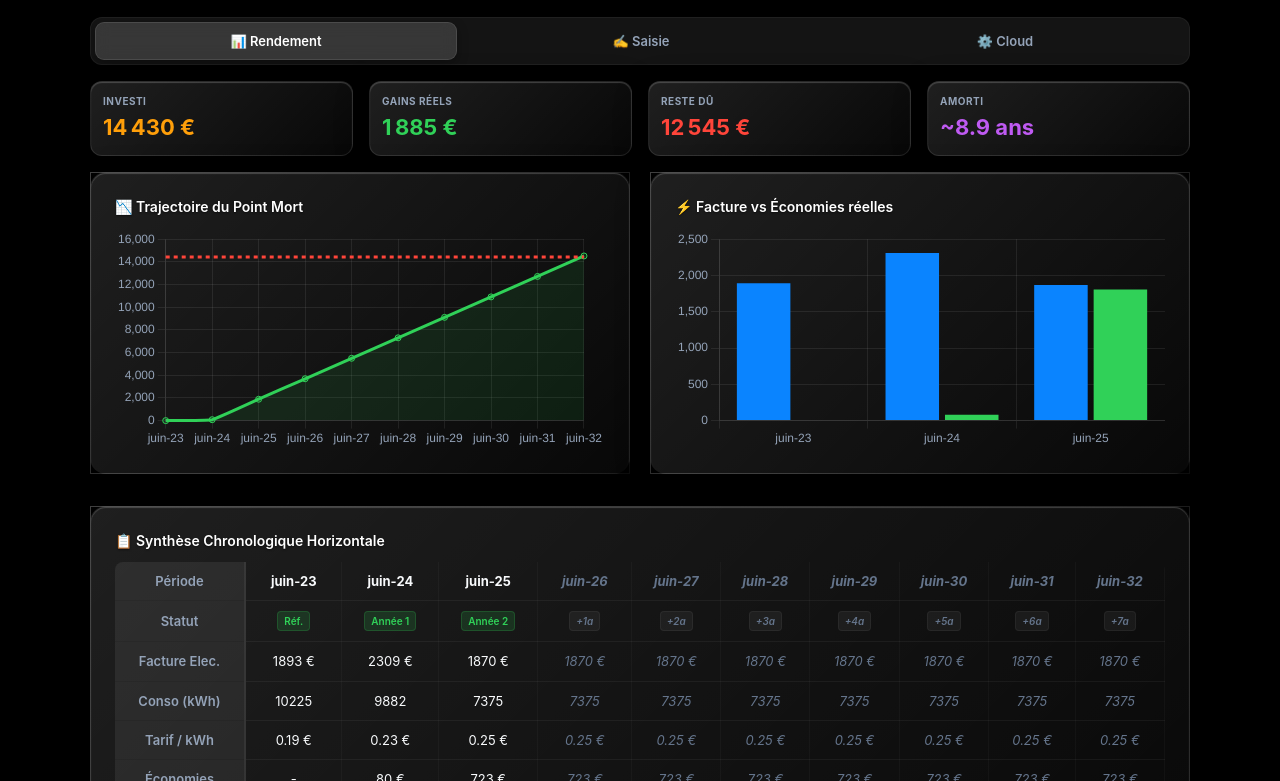
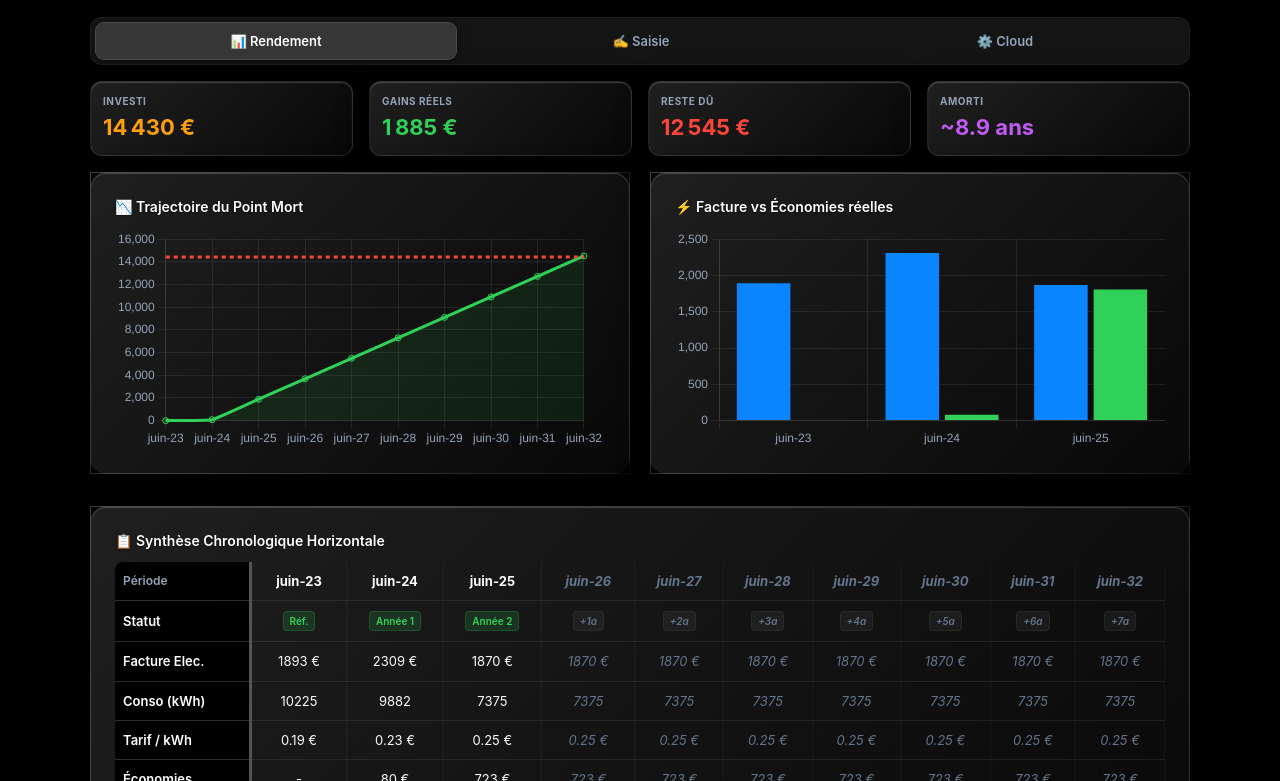
Before and after one commit to k2m6ywdgrf-commits/Rentabilit-Solaire-, a plain HTML site: page index.html in a window 1280 px wide. Shown: the part 78-859 px from the top of the page. Drawn offline with nearby package versions, Linux system fonts and the light colour scheme.

Commit message:
Update index.html

```diff
--- a/index.html
+++ b/index.html
@@ -3,8 +3,7 @@
 <head>
     <meta charset="UTF-8">
     <meta name="viewport" content="width=device-width, initial-scale=1.0">
-    <title>Suivi Solaire - Liquid Glass Transposed</title>
-    <!-- Chart.js pour les graphiques -->
+    <title>Suivi Solaire - Liquid Glass Transposed Fixed</title>
     <script src="https://cdn.jsdelivr.net/npm/chart.js"></script>
     <style>
         :root {
@@ -78,47 +77,56 @@
         .kpi-label { font-size: 10px; color: var(--text-muted); font-weight: 700; text-transform: uppercase; letter-spacing: 0.5px; }
         .kpi-value { font-size: 16px; font-weight: 700; margin-top: 4px; }
 
-        /* --- NOUVEAU DESIGN DE TABLEAU INVERSÉ (SCROLL HORIZONTAL FLUIDE) --- */
+        /* --- TABLEAU INVERSÉ ENTIÈREMENT CORRIGÉ (PREMIÈRE COLONNE OPAQUE) --- */
         .table-container {
             width: 100%;
-            overflow-x: auto; /* Permet le glissement horizontal sur l'iPhone */
+            overflow-x: auto;
             -webkit-overflow-scrolling: touch;
             border-radius: 8px;
         }
 
         table.transposed-table {
-            width: max-content; /* Force le tableau à s'étendre en largeur plutôt qu'à se tasser */
+            width: max-content;
             min-width: 100%;
             border-collapse: collapse;
             font-size: 13px;
         }
 
-        /* La première colonne (les titres des lignes) reste fixe ou bien visible */
+        /* Première colonne STRICTEMENT OPAQUE pour éviter l'effet translucide superposé */
         table.transposed-table td.row-header {
-            background: rgba(255, 255, 255, 0.07);
-            color: var(--text-muted);
+            background-color: #000000 !important; /* Noir pur opaque égal au fond de l'iPhone */
+            color: #ffffff;
             font-weight: 600;
             position: sticky;
             left: 0;
-            z-index: 2;
-            width: 130px;
-            min-width: 130px;
-            border-right: 2px solid rgba(255,255,255,0.12);
+            z-index: 10; /* Priorité d'affichage au-dessus des autres cellules */
+            width: 135px;
+            min-width: 135px;
+            border-right: 3px solid rgba(255, 255, 255, 0.25); /* Bordure plus prononcée pour séparer */
+            text-align: left;
+            padding-left: 8px;
         }
 
         table.transposed-table td, table.transposed-table th {
             padding: 10px 14px;
-            border-bottom: 1px solid rgba(255, 255, 255, 0.05);
-            border-right: 1px solid rgba(255, 255, 255, 0.03);
+            border-bottom: 1px solid rgba(255, 255, 255, 0.08);
+            border-right: 1px solid rgba(255, 255, 255, 0.04);
             text-align: center;
         }
 
         /* En-têtes des années (première ligne) */
         table.transposed-table tr.years-header th {
-            background: rgba(255, 255, 255, 0.03);
+            background: rgba(255, 255, 255, 0.04);
             color: #fff;
             font-weight: 700;
             font-size: 14px;
+        }
+
+        /* Forcer la cellule d'intersection haut/gauche à rester noire opaque aussi */
+        table.transposed-table tr.years-header td.row-header {
+            background-color: #000000 !important;
+            color: var(--text-muted);
+            font-size: 12px;
         }
 
         .btn-danger { background: rgba(255, 69, 58, 0.2); color: #ff453a; border: 1px solid rgba(255, 69, 58, 0.3); padding: 4px 8px; border-radius: 6px; font-size: 11px; cursor: pointer; }
@@ -144,17 +152,15 @@
 <div class="container">
     <header>
         <h1>☀️ Tableau de Bord Solaire</h1>
-        <div class="subtitle">Vue Transposée • Glissez horizontalement pour voir les années</div>
+        <div class="subtitle">Vue Transposée mobile • Glissez horizontalement pour faire défiler</div>
     </header>
 
-    <!-- Navigation -->
     <div class="tabs">
         <button class="tab-btn active" onclick="openTab('graphiques')">📊 Rendement</button>
         <button class="tab-btn" onclick="openTab('saisie')">✍️ Saisie</button>
         <button class="tab-btn" onclick="openTab('config')">⚙️ Cloud</button>
     </div>
 
-    <!-- ONGLET 1 : GRAPHIQUES & SYNTHÈSE INVERSÉE -->
     <div id="graphiques" class="tab-content active">
         <div class="kpi-container">
             <div class="kpi-card">
@@ -186,18 +192,15 @@
             </div>
         </div>
 
-        <!-- LE TABLEAU INVERSÉ (LIGNES <-> COLONNES) -->
         <div class="card">
             <div class="card-title">📋 Synthèse Chronologique Horizontale</div>
             <div class="table-container">
                 <table id="summaryTable" class="transposed-table">
-                    <!-- Généré dynamiquement en JS -->
-                </table>
+                    </table>
             </div>
         </div>
     </div>
 
-    <!-- ONGLET 2 : SAISIE -->
     <div id="saisie" class="tab-content">
         <div class="grid-2">
             <div class="card">
@@ -246,7 +249,6 @@
         </div>
     </div>
 
-    <!-- ONGLET 3 : CONFIGURATION & BACKUP CLOUD -->
     <div id="config" class="tab-content">
         <div class="grid-2">
             <div class="card">
@@ -449,11 +451,10 @@
             indexProjection++;
         }
 
-        // --- CONSTRUCTION DU TABLEAU TRANSPOSÉ VIA JAVASCRIPT ---
+        // --- CONSTRUCTEUR DU TABLEAU TRANSPOSÉ ---
         const table = document.getElementById('summaryTable');
         table.innerHTML = '';
 
-        // Définition des 9 lignes structurelles de notre tableau inversé
         const labelsLignes = [
             { id: 'date', label: 'Période' },
             { id: 'detail', label: 'Statut' },
@@ -466,33 +467,19 @@
             { id: 'resteDu', label: 'Reste dû' }
         ];
 
-        let currentCumul = 0;
-
-        // Créer chaque ligne une par une
         labelsLignes.forEach((ligneSpecs, indexLigne) => {
             const tr = document.createElement('tr');
             if (indexLigne === 0) tr.classList.add('years-header');
 
-            // Cellule d'en-tête de ligne (colonne 1 fixe à gauche)
             const tdHeader = document.createElement('td');
             tdHeader.classList.add('row-header');
             tdHeader.innerText = ligneSpecs.label;
             tr.appendChild(tdHeader);
 
-            // Reset du cumul pour la ligne "Reste dû" pour le recalculer au fil des colonnes
-            let currentCumulPourLigne = 0;
-
-            // Ajouter une cellule pour chaque année présente dans fullDashboardData (les colonnes)
             fullDashboardData.forEach(colData => {
                 const td = document.createElement('td');
                 if (!colData.isReal) td.classList.add('proj-col');
 
-                // Calculs à la volée du cumul pour les lignes financières
-                if (ligneSpecs.id === 'gainsAnnuels' || ligneSpecs.id === 'resteDu') {
-                    // Pour le rendu synchrone, on calcule la valeur correspondante
-                }
-
-                // Injection de la bonne donnée selon la ligne
                 switch (ligneSpecs.id) {
                     case 'date':
                         td.innerHTML = `<b>${colData.date}</b>`;
@@ -521,7 +508,6 @@
                         td.style.fontWeight = '600';
                         break;
                     case 'resteDu':
-                        // Refaire le cumul des colonnes précédentes jusqu'à celle-ci
                         let cumulJusquIci = fullDashboardData
                             .slice(0, fullDashboardData.indexOf(colData) + 1)
                             .reduce((sum, r) => sum + r.gainsAnnuels, 0);
@@ -540,7 +526,7 @@
             table.appendChild(tr);
         });
 
-        // --- GRAPHISME DES COURBES Chart.js ---
+        // --- COURBES CHART.JS ---
         if(roiChartInstance) roiChartInstance.destroy();
         if(breakdownChartInstance) breakdownChartInstance.destroy();
 
```
